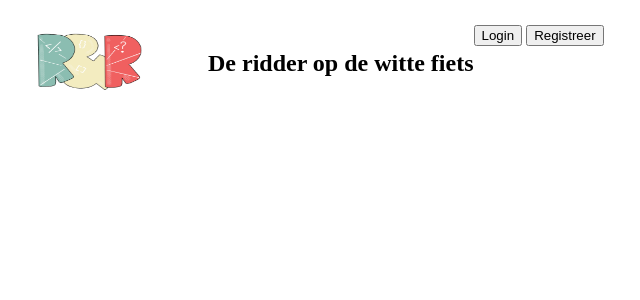
After one commit to rianneFA/workshopFietsenwinkel, a PHP site: page /header.php in a window 1280 px wide. The commit adds this page. Shown: the top 300 px of the page, without its empty margins (12-652 px from the left). Run offline with PHP 8.4, Linux system fonts and the light colour scheme.

Commit message:
update header and footer

```diff
--- /dev/null
+++ b/header.php
@@ -0,0 +1,25 @@
+<?php
+?>
+<!DOCTYPE html>
+<html lang="en">
+<head>
+    <meta charset="UTF-8">
+    <meta http-equiv="X-UA-Compatible" content="IE=edge">
+    <meta name="viewport" content="width=device-width, initial-scale=1.0">
+    <title>header</title>
+    <link rel="stylesheet" href="style.css">
+</head>
+<body>
+    <header>
+        <div>
+            <img src="R&RLogoDesign.png" width="160px" height="70px" class="imgLogo">
+            <h2 class="titelH2">De ridder op de witte fiets</h2>
+        </div>
+
+        <div class="rowButton">
+            <button class="buttonLogin">Login</button>
+            <button class="buttonRegistreer">Registreer</button>
+        </div>
+    </header>
+</body>
+</html>
--- a/style.css
+++ b/style.css
@@ -3,15 +3,31 @@ body{
     height: 100%;
 }
 /* header */
-header h1{
-    text-align: center;
+.header {
+    background-color: gray;
+    width: 101.5%;
+    height: 80px;
+    margin-top: -10px;
+    margin-left: -10px;
+    display: flex;
+    justify-content: space-between;
 }
-.slider{
-    width: 100%;
+
+.imgLogo {
+    float: left;
+    margin-top: 5px;
+    margin-left: 10px;
 }
-.mySlides{
-    width: 100%;
-    height: auto;
+
+.titelH2 {
+    float: left;
+    margin-left: 50px;
+    padding-top: 5px;
+}
+
+.rowButton {
+    margin-top: 25px;
+    margin-right: 25px;
 }
 /* end header */
 /* footer */
@@ -25,3 +41,13 @@ header h1{
     text-align: center;
     margin: auto;
 }
+
+/* Home page */
+
+.slider{
+    width: 100%;
+}
+.mySlides{
+    width: 100%;
+    height: auto;
+}
```
Also changed, not shown: footer.html (deleted, +0 -17 lines), footer.php (added, +19 -0 lines), header.html (deleted, +0 -24 lines), home.php (added, +21 -0 lines), login.html (+42 -0 lines), R&RLogoDesign.png (added).
